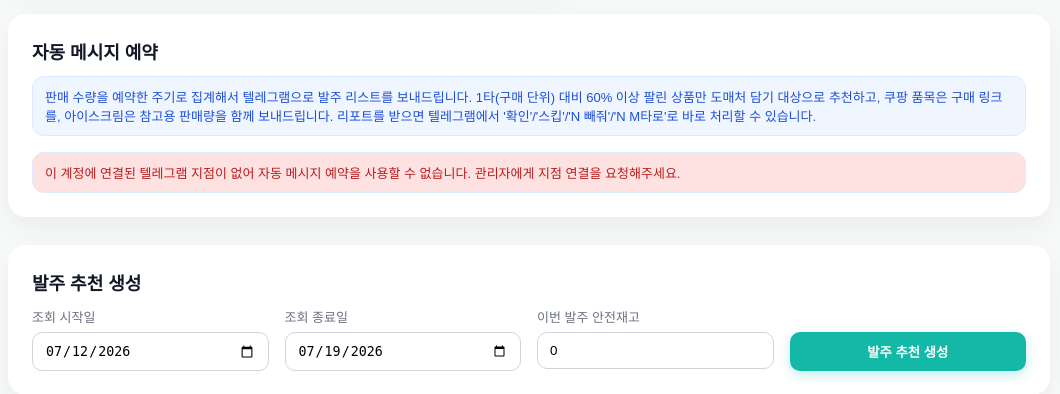
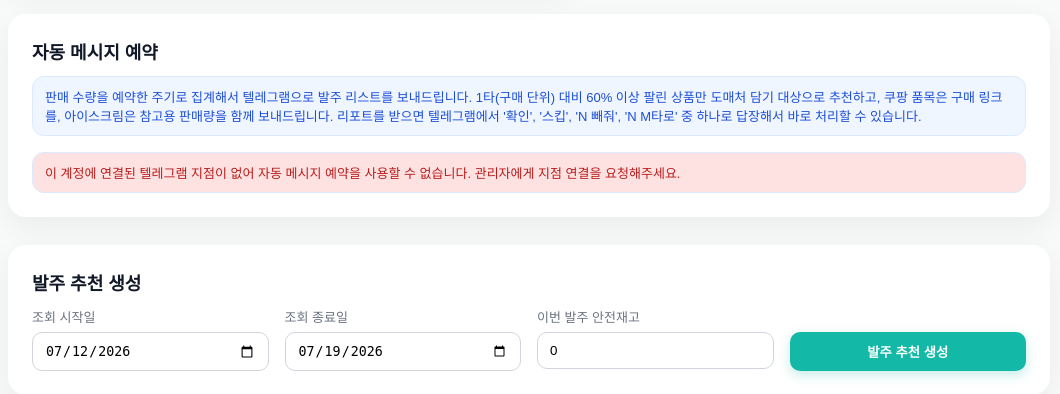
Before and after one commit to JAKEJeong113/is-order, a FastAPI app: template templates/order.html in a window 1280 px wide. Shown: the part 884-1278 px from the top of the page, without its empty margins (206-1266 px from the left). Run offline with FastAPI, Linux system fonts and the light colour scheme; the template is opened without the code that fills it, so the values that code supplies are empty; parts of the project's set-up code (start-up, migrations or seed data) failed here and were passed over; some libraries are stand-ins or nearby versions; some web fonts are replaced.

Commit message:
자동 메시지 예약 카드 안내문 어색한 문구 수정 ('N M타로'로 바로 -> 중 하나로 답장해서 바로)

```diff
--- a/templates/order.html
+++ b/templates/order.html
@@ -799,8 +799,8 @@
       판매 수량을 예약한 주기로 집계해서 텔레그램으로 발주 리스트를 보내드립니다.
       1타(구매 단위) 대비 60% 이상 팔린 상품만 도매처 담기 대상으로 추천하고,
       쿠팡 품목은 구매 링크를, 아이스크림은 참고용 판매량을 함께 보내드립니다.
-      리포트를 받으면 텔레그램에서 '확인'/'스킵'/'N 빼줘'/'N M타로'로 바로
-      처리할 수 있습니다.
+      리포트를 받으면 텔레그램에서 '확인', '스킵', 'N 빼줘', 'N M타로' 중
+      하나로 답장해서 바로 처리할 수 있습니다.
     </div>
 
     <div id="scheduleNoLinkNotice" class="top-note" style="display:none; background:var(--red-soft); color:var(--red-text);">
```
